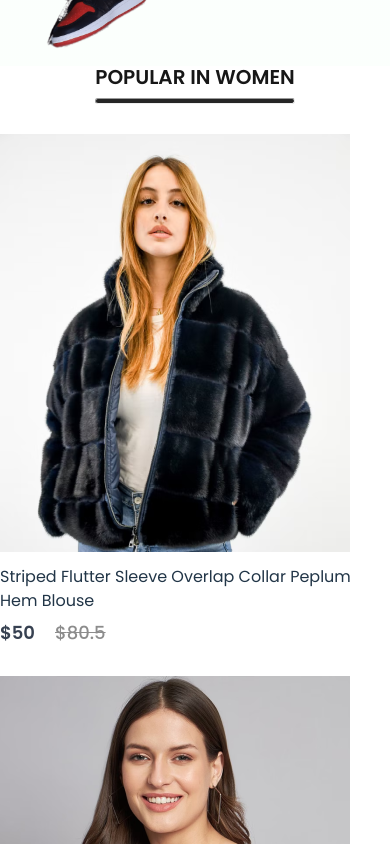
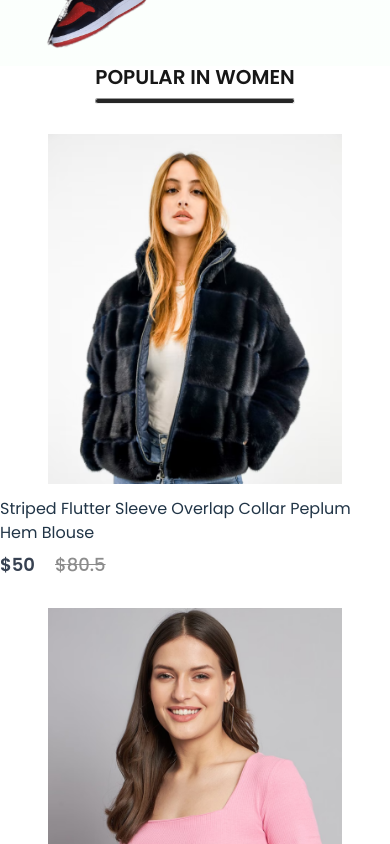
Before and after one commit to Irfanft12/ecommerce-shopper, a React (Vite) app: page / in a window 390 px wide. Shown: the part 920-1764 px from the top of the page. Built offline with nearby package versions, Linux system fonts and the light colour scheme.

Commit message:
Enhance item component with responsive CSS
Add responsive styles for item component on small screens.

```diff
--- a/src/components/item/item.css
+++ b/src/components/item/item.css
@@ -24,10 +24,21 @@
     transform: scale(1.05);
     transition: .5s;
 }
+
 @media (max-width: 767px) {
     .item {
         max-width: 100%;
         margin-right: auto;
         margin-left: auto;
     }
+
+    .item img {
+        width: 100%;
+        height: 350px;
+        object-fit: contain;
+    }
+
+    .item:hover {
+        transform: none;
+    }
 }
```
